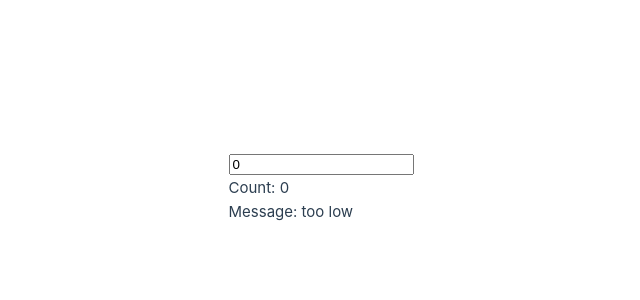
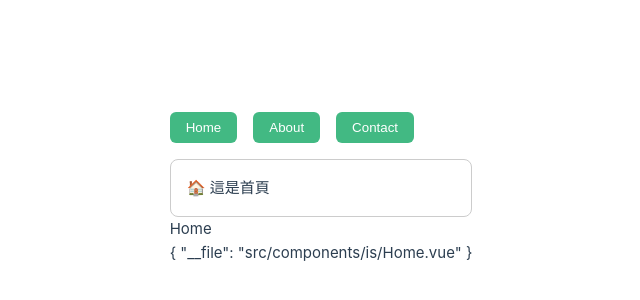
Before and after one commit to JerryChang0504/20250908, a Vue app: page / in a window 1280 px wide. Shown: the part 212-512 px from the top of the page, without its empty margins (319-959 px from the left). Built offline with nearby package versions, Linux system fonts and the light colour scheme.

Commit message:
component :is

```diff
--- a/src/App.vue
+++ b/src/App.vue
@@ -32,6 +32,7 @@
 import WatchRef from './components/WatchRef.vue'
 import WatchDeepAndMutiValues from './components/WatchDeepAndMutiValues.vue'
 import WatchEffectComp from './components/WatchEffectComp.vue'
+import TabComponent from './components/is/TabComponent.vue'
 const msgT = "I'm Jerry"
 </script>
 
@@ -75,7 +76,8 @@
     <!-- <ParentComponent /> -->
     <!-- <WatchRef /> -->
     <!-- <WatchDeepAndMutiValues /> -->
-    <WatchEffectComp />
+    <!-- <WatchEffectComp /> -->
+    <TabComponent />
   </main>
 </template>
 
--- /dev/null
+++ b/src/components/is/About.vue
@@ -0,0 +1,7 @@
+<script setup></script>
+
+<template>
+  <div>ℹ️ 關於我們</div>
+</template>
+
+<style scoped></style>
--- /dev/null
+++ b/src/components/is/Contact.vue
@@ -0,0 +1,7 @@
+<script setup></script>
+
+<template>
+  <div>📬 聯絡我們</div>
+</template>
+
+<style scoped></style>
--- /dev/null
+++ b/src/components/is/Home.vue
@@ -0,0 +1,7 @@
+<script setup></script>
+
+<template>
+  <div>🏠 這是首頁</div>
+</template>
+
+<style scoped></style>
--- /dev/null
+++ b/src/components/is/TabComponent.vue
@@ -0,0 +1,53 @@
+<script setup>
+import { ref, computed } from 'vue'
+import Home from './Home.vue'
+import Contact from './Contact.vue'
+import About from './About.vue'
+const tabs = ['Home', 'About', 'Contact']
+const currentTab = ref('Home')
+
+// 對應元件映射
+const componentsMap = {
+  Home,
+  About,
+  Contact,
+}
+
+const currentTabComponent = computed(() => componentsMap[currentTab.value])
+</script>
+
+<template>
+  <div class="tabs">
+    <button v-for="tab in tabs" :key="tab" @click="currentTab = tab">
+      {{ tab }}
+    </button>
+  </div>
+
+  <component :is="currentTabComponent" class="content" />
+  {{ currentTab }}
+  <br />
+  {{ currentTabComponent }}
+</template>
+
+<style scoped>
+.tabs {
+  display: flex;
+  gap: 1rem;
+  margin-bottom: 1rem;
+}
+
+button {
+  padding: 0.5rem 1rem;
+  cursor: pointer;
+  border-radius: 6px;
+  border: none;
+  background: #42b983;
+  color: white;
+}
+
+.content {
+  padding: 1rem;
+  border: 1px solid #ccc;
+  border-radius: 8px;
+}
+</style>
```
